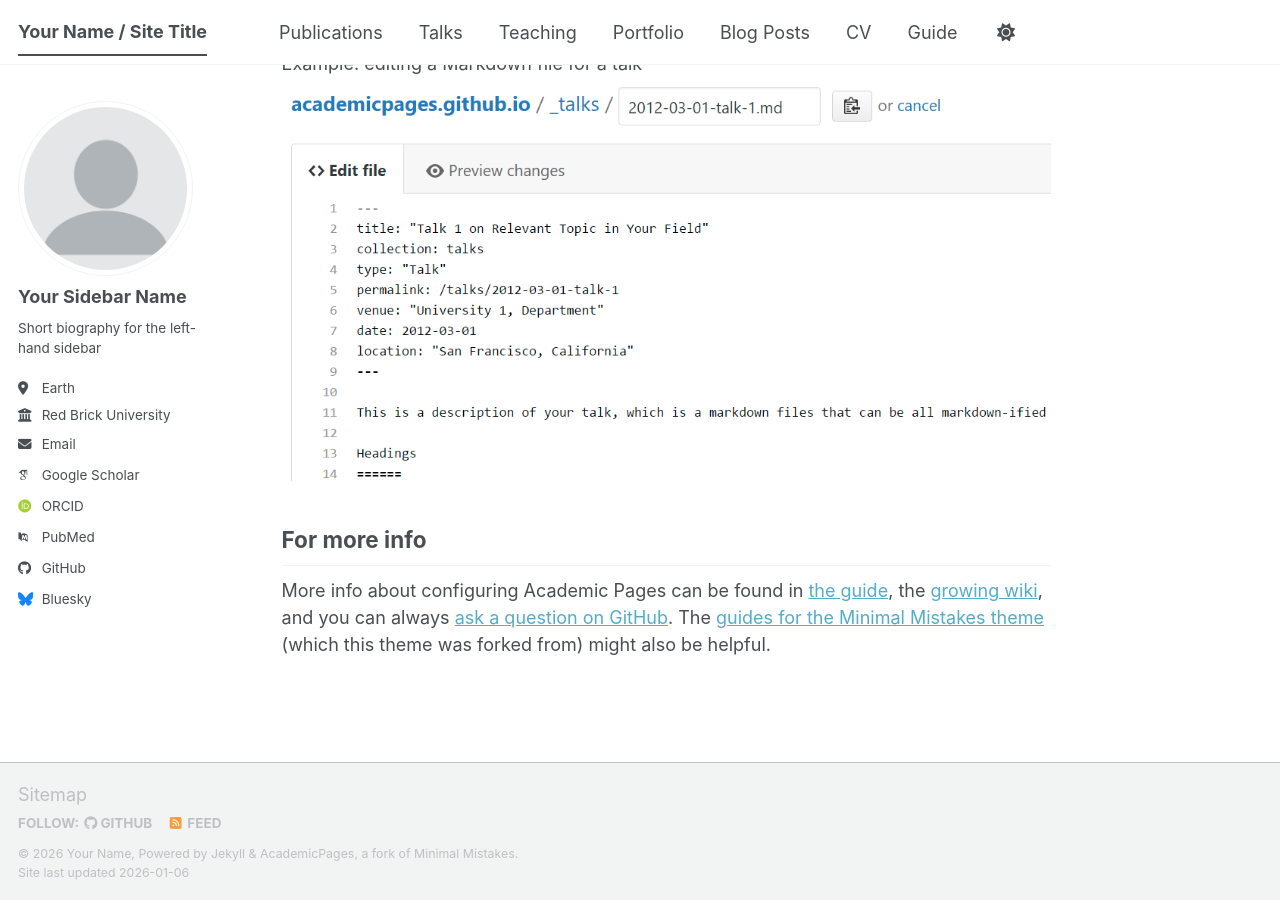
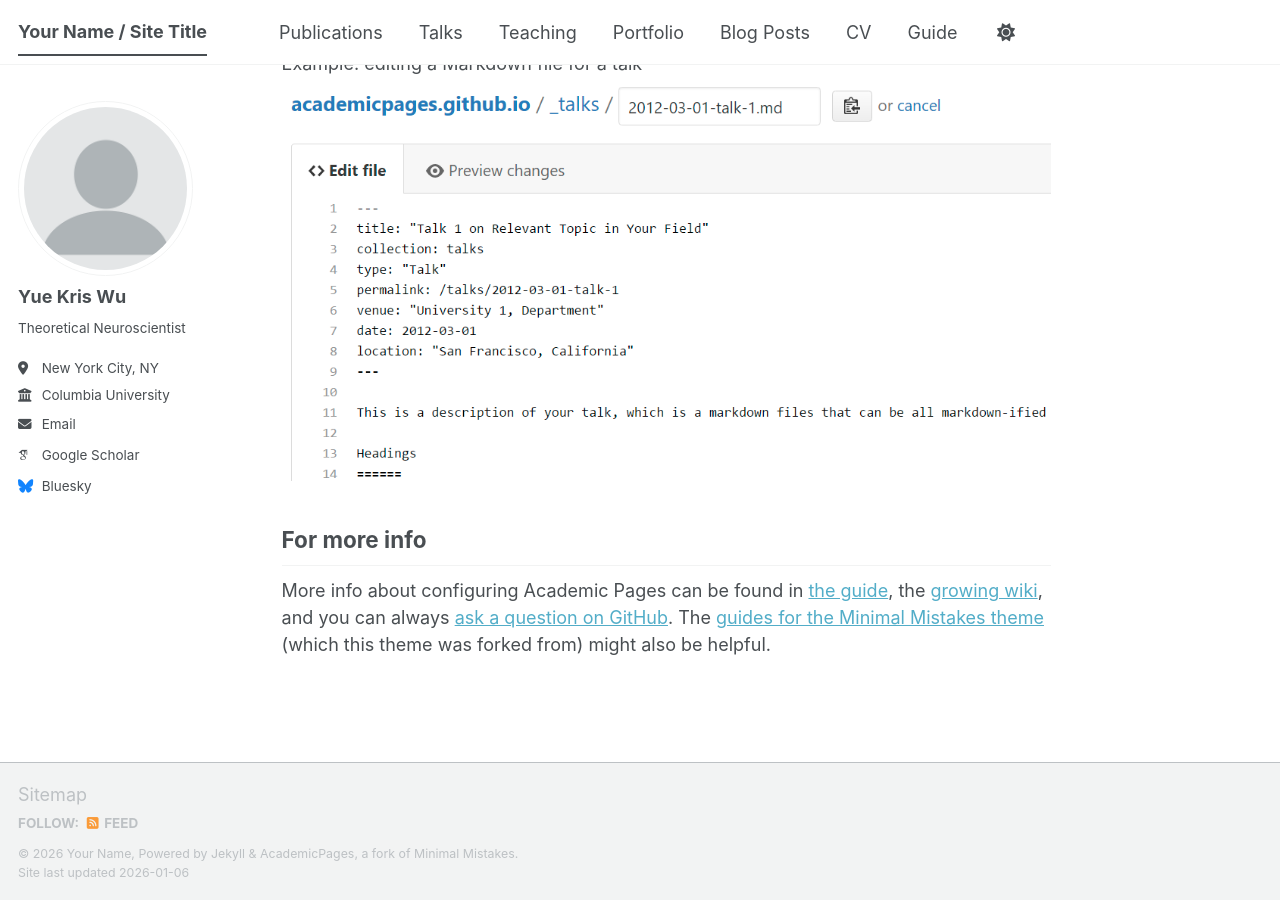
Before and after one commit to yuekriswu/yuekriswu.github.io, a Jekyll site: the page built from _pages/about.md, in a window 1280 px wide and 900 px high, scrolled down 2720 px. Built offline with Jekyll 4.4.1, drawn with Linux system fonts in a browser that asks for light colours; some web fonts are replaced; a script bundle is joined from its source files by our own code; library files that are not in the unit come from our copies.

Commit message:
Modify author details in _config.yml
Updated author information in the configuration file.

```diff
--- a/_config.yml
+++ b/_config.yml
@@ -24,24 +24,24 @@ repository               : "academicpages/academicpages.github.io"
 author:
   # Biographic information
   avatar           : "profile.png"
-  name             : "Your Sidebar Name"
+  name             : "Yue Kris Wu"
   pronouns         : # example: "she/her"
-  bio              : "Short biography for the left-hand sidebar"
-  location         : "Earth"
-  employer         : "Red Brick University"
+  bio              : "Theoretical Neuroscientist"
+  location         : "New York City, NY"
+  employer         : "Columbia University"
   uri              : # URL
-  email            : "none@example.org"
+  email            : "kriswu2013@gmail.com"
 
   # Academic websites
   academia         : # URL
   arxiv            : # URL - Update with the correct link to your profile
-  googlescholar    : "https://scholar.google.com/citations?user=PS_CX0AAAAAJ"
+  googlescholar    : "https://scholar.google.com/citations?user=H8oHWjoAAAAJ&hl=en"
   inspire-hep      : # URL
   impactstory      : # URL
-  orcid            : "https://orcid.org/yourorcidurl"
+  orcid            : # URL
   semantic         : # URL
   ssrn             : # URL
-  pubmed           : "https://www.ncbi.nlm.nih.gov/pubmed/?term=john+snow"
+  pubmed           : # URL
   researchgate     : # URL
   scopus           : # URL
   zotero           : # URL
@@ -51,13 +51,13 @@ author:
   bitbucket        : # Username - Update with your username on the site
   codepen          : # Username
   dribbble         : # Username
-  github           : "academicpages"
+  github           : # Username
   kaggle           : # Username
   stackoverflow    : # User number or user number and name (i.e., use "1" or "1/jeff-atwood")
 
   # Social media
   artstation       : # Username
-  bluesky          : "bsky.app" # Replace this with you Bluesky username
+  bluesky          : "@kriswu.bsky.social" # Replace this with you Bluesky username
   facebook         : # Username
   flickr           : # Username
   foursquare       : # Username
```
